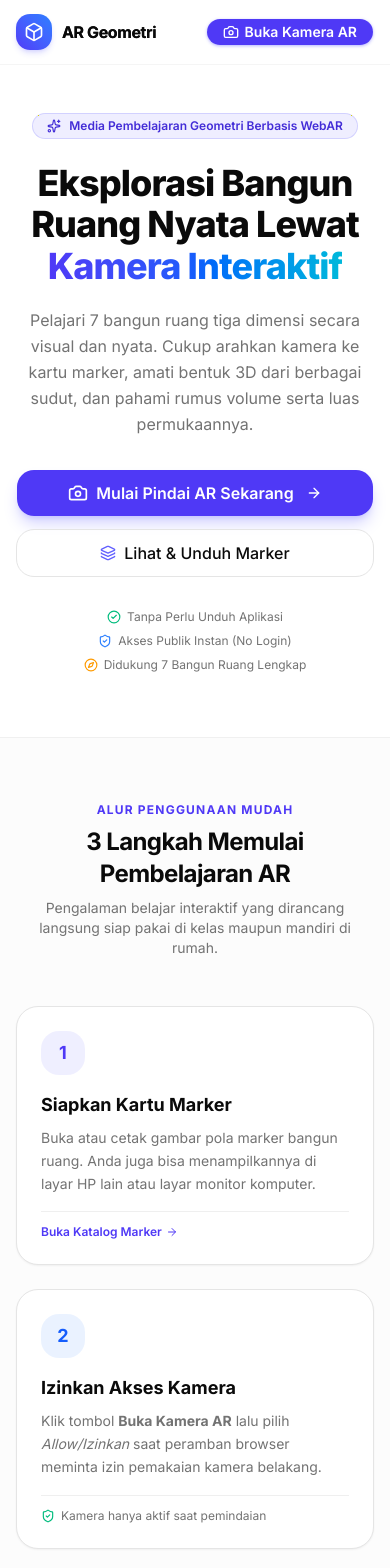
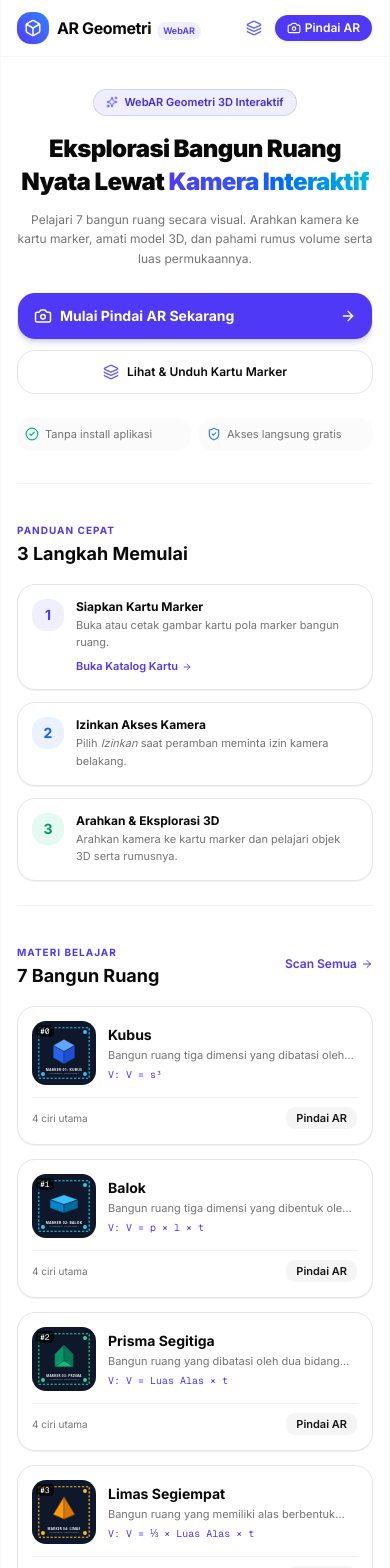
Before and after one commit to raihannurhidayat/AR-Geometri, a Next.js app: page / in a window 390 px wide. Shown: the top 1568 px of the page. Built offline with nearby package versions, Linux system fonts and the light colour scheme.

Commit message:
layout mobile

```diff
--- a/app/layout.tsx
+++ b/app/layout.tsx
@@ -1,9 +1,9 @@
-import type { Metadata } from "next";
+import type { Metadata, Viewport } from "next";
 import { Geist, Geist_Mono, Inter } from "next/font/google";
 import "./globals.css";
 import { cn } from "@/lib/utils";
 
-const inter = Inter({subsets:['latin'],variable:'--font-sans'});
+const inter = Inter({ subsets: ["latin"], variable: "--font-sans" });
 
 const geistSans = Geist({
   variable: "--font-geist-sans",
@@ -20,13 +20,33 @@ export const metadata: Metadata = {
   description: "Eksplorasi bangun ruang tiga dimensi secara interaktif melalui kamera Augmented Reality.",
 };
 
+export const viewport: Viewport = {
+  width: "device-width",
+  initialScale: 1,
+  maximumScale: 1,
+  userScalable: false,
+  viewportFit: "cover",
+};
+
 export default function RootLayout({ children }: LayoutProps<"/">) {
   return (
     <html
-      lang="en"
-      className={cn("h-full", "antialiased", geistSans.variable, geistMono.variable, "font-sans", inter.variable)}
+      lang="id"
+      className={cn(
+        "h-full",
+        "antialiased",
+        geistSans.variable,
+        geistMono.variable,
+        "font-sans",
+        inter.variable
+      )}
     >
-      <body className="min-h-full flex flex-col">{children}</body>
+      <body className="min-h-full flex flex-col bg-zinc-950 text-foreground selection:bg-indigo-500 selection:text-white">
+        {/* Mobile-Only Device Viewport Container */}
+        <div className="w-full max-w-md mx-auto min-h-screen bg-background relative shadow-2xl border-x border-border/30 flex flex-col overflow-x-hidden">
+          {children}
+        </div>
+      </body>
     </html>
   );
 }
--- a/app/page.tsx
+++ b/app/page.tsx
@@ -11,8 +11,6 @@ import {
   ShieldCheck,
   CheckCircle2,
   Box,
-  Compass,
-  Eye,
 } from "lucide-react";
 import { Button, buttonVariants } from "@/components/ui/button";
 import { cn } from "@/lib/utils";
@@ -24,74 +22,66 @@ export default function Home() {
 
   return (
     <div className="min-h-screen flex flex-col bg-background selection:bg-indigo-500 selection:text-white">
-      {/* Top Navbar */}
-      <header className="sticky top-0 z-40 w-full border-b border-border/40 bg-background/80 backdrop-blur-md">
-        <div className="mx-auto flex h-16 max-w-6xl items-center justify-between px-4 sm:px-6">
-          <Link href="/" className="flex items-center gap-2.5 group">
-            <div className="flex size-9 items-center justify-center rounded-xl bg-gradient-to-tr from-indigo-600 to-blue-500 text-white shadow-md shadow-indigo-500/20 group-hover:scale-105 transition-transform">
-              <Box className="size-5" />
+      {/* Top Navbar Mobile */}
+      <header className="sticky top-0 z-40 w-full border-b border-border/40 bg-background/85 backdrop-blur-md">
+        <div className="flex h-14 items-center justify-between px-4">
+          <Link href="/" className="flex items-center gap-2 group">
+            <div className="flex size-8 items-center justify-center rounded-xl bg-gradient-to-tr from-indigo-600 to-blue-500 text-white shadow-xs">
+              <Box className="size-4.5" />
             </div>
-            <div>
-              <span className="font-bold text-base sm:text-lg tracking-tight bg-gradient-to-r from-foreground via-foreground to-foreground/80 bg-clip-text">
-                AR Geometri
-              </span>
-              <span className="hidden sm:inline-block ml-2 rounded-full bg-indigo-500/10 px-2 py-0.5 text-[10px] font-semibold text-indigo-600 dark:text-indigo-400">
-                WebAR 3D
+            <div className="flex items-baseline gap-1.5">
+              <span className="font-bold text-base tracking-tight">AR Geometri</span>
+              <span className="rounded-full bg-indigo-500/10 px-1.5 py-0.5 text-[9px] font-semibold text-indigo-600 dark:text-indigo-400">
+                WebAR
               </span>
             </div>
           </Link>
 
-          <div className="flex items-center gap-2">
+          <div className="flex items-center gap-1.5">
             <Button
               variant="ghost"
-              size="sm"
+              size="icon-sm"
               onClick={() => setIsMarkerModalOpen(true)}
-              className="hidden sm:inline-flex gap-1.5 text-xs"
+              className="rounded-full text-foreground/80 hover:text-foreground"
+              title="Katalog Marker"
             >
-              <Layers className="size-3.5" />
-              <span>Katalog Marker</span>
+              <Layers className="size-4 text-indigo-500" />
             </Button>
 
             <Link
               href="/scan"
               className={cn(
                 buttonVariants({ size: "sm" }),
-                "bg-indigo-600 hover:bg-indigo-700 text-white shadow-sm shadow-indigo-500/20 rounded-xl px-4 flex items-center gap-1.5"
+                "bg-indigo-600 hover:bg-indigo-700 text-white shadow-xs rounded-xl px-3 flex items-center gap-1 text-xs font-semibold"
               )}
             >
-              <Camera className="size-4" />
-              <span className="font-semibold">Buka Kamera AR</span>
+              <Camera className="size-3.5" />
+              <span>Pindai AR</span>
             </Link>
           </div>
         </div>
       </header>
 
+      {/* Main Content (Mobile Optimized) */}
+      <main className="flex-1 flex flex-col px-4 py-6">
         {/* Hero Section */}
-      <main className="flex-1">
-        <section className="relative overflow-hidden pt-12 pb-16 md:pt-20 md:pb-24">
-          {/* Subtle Background Glows */}
+        <section className="relative overflow-hidden text-center pb-8 pt-2">
+          {/* Subtle Glow */}
           <div
             aria-hidden="true"
-            className="pointer-events-none absolute -top-40 left-1/2 -z-10 -translate-x-1/2 transform-gpu blur-3xl"
+            className="pointer-events-none absolute -top-24 left-1/2 -z-10 -translate-x-1/2 transform-gpu blur-3xl opacity-50"
           >
-            <div
-              style={{
-                clipPath:
-                  "polygon(74.1% 44.1%, 100% 61.6%, 97.5% 26.9%, 85.5% 0.1%, 80.7% 2%, 72.5% 32.5%, 60.2% 62.4%, 52.4% 68.1%, 47.5% 58.3%, 45.2% 34.5%, 27.5% 76.7%, 0.1% 64.9%, 17.9% 100%, 27.6% 76.8%, 76.1% 97.7%, 74.1% 44.1%)",
-              }}
-              className="aspect-[1155/678] w-[40rem] sm:w-[68rem] bg-gradient-to-tr from-indigo-500/20 via-sky-500/20 to-emerald-500/10 opacity-60"
-            />
+            <div className="size-64 rounded-full bg-gradient-to-tr from-indigo-500/30 to-cyan-400/20" />
           </div>
 
-          <div className="mx-auto max-w-5xl px-4 sm:px-6 text-center">
-            {/* Tag Badge */}
-            <div className="inline-flex items-center gap-2 rounded-full border border-indigo-500/20 bg-indigo-500/10 px-3.5 py-1 text-xs font-semibold text-indigo-700 dark:text-indigo-300 mb-6">
-              <Sparkles className="size-3.5" />
-              <span>Media Pembelajaran Geometri Berbasis WebAR</span>
+          {/* Badge */}
+          <div className="inline-flex items-center gap-1.5 rounded-full border border-indigo-500/20 bg-indigo-500/10 px-3 py-1 text-[11px] font-semibold text-indigo-700 dark:text-indigo-300 mb-4">
+            <Sparkles className="size-3 text-indigo-500" />
+            <span>WebAR Geometri 3D Interaktif</span>
           </div>
 
           {/* Main Headline */}
-            <h1 className="text-4xl font-extrabold tracking-tight text-foreground sm:text-5xl md:text-6xl max-w-3xl mx-auto leading-[1.15]">
+          <h1 className="text-2xl font-black tracking-tight text-foreground leading-snug">
             Eksplorasi Bangun Ruang Nyata Lewat{" "}
             <span className="bg-gradient-to-r from-indigo-600 via-blue-600 to-cyan-500 bg-clip-text text-transparent">
               Kamera Interaktif
@@ -99,225 +89,186 @@ export default function Home() {
           </h1>
 
           {/* Subtitle */}
-            <p className="mt-5 text-base sm:text-lg text-muted-foreground max-w-2xl mx-auto leading-relaxed">
-              Pelajari 7 bangun ruang tiga dimensi secara visual dan nyata. Cukup arahkan kamera ke kartu marker, amati bentuk 3D dari berbagai sudut, dan pahami rumus volume serta luas permukaannya.
+          <p className="mt-3 text-xs text-muted-foreground leading-relaxed">
+            Pelajari 7 bangun ruang secara visual. Arahkan kamera ke kartu marker, amati model 3D, dan pahami rumus volume serta luas permukaannya.
           </p>
 
-            {/* CTAs */}
-            <div className="mt-8 flex flex-col sm:flex-row items-center justify-center gap-3 sm:gap-4 max-w-md mx-auto">
+          {/* Action Buttons Stack */}
+          <div className="mt-6 flex flex-col gap-2.5 w-full">
             <Link
               href="/scan"
               className={cn(
                 buttonVariants({ size: "lg" }),
-                  "w-full sm:w-auto h-12 rounded-2xl bg-indigo-600 hover:bg-indigo-700 text-white text-base font-semibold shadow-lg shadow-indigo-500/25 gap-2 px-6 flex items-center justify-center"
+                "w-full h-12 rounded-2xl bg-indigo-600 hover:bg-indigo-700 text-white text-sm font-bold shadow-md shadow-indigo-500/20 gap-2 flex items-center justify-center"
               )}
             >
-                <Camera className="size-5" />
+              <Camera className="size-4.5" />
               <span>Mulai Pindai AR Sekarang</span>
-                <ArrowRight className="size-4 ml-1" />
+              <ArrowRight className="size-4 ml-auto" />
             </Link>
 
             <Button
               variant="outline"
               size="lg"
               onClick={() => setIsMarkerModalOpen(true)}
-                className="w-full sm:w-auto h-12 rounded-2xl border-border bg-background/80 hover:bg-muted text-base font-medium gap-2 px-5"
+              className="w-full h-11 rounded-2xl border-border bg-card hover:bg-muted text-xs font-semibold gap-2"
             >
               <Layers className="size-4 text-indigo-500" />
-                <span>Lihat & Unduh Marker</span>
+              <span>Lihat & Unduh Kartu Marker</span>
             </Button>
           </div>
 
-            {/* Trust / Benefit Badges */}
-            <div className="mt-8 flex flex-wrap items-center justify-center gap-y-2 gap-x-6 text-xs text-muted-foreground">
-              <div className="flex items-center gap-1.5">
-                <CheckCircle2 className="size-3.5 text-emerald-500" />
-                <span>Tanpa Perlu Unduh Aplikasi</span>
+          {/* Feature Badges */}
+          <div className="mt-6 grid grid-cols-2 gap-2 text-[11px] text-muted-foreground text-left">
+            <div className="flex items-center gap-1.5 rounded-xl bg-muted/40 p-2">
+              <CheckCircle2 className="size-3.5 text-emerald-500 shrink-0" />
+              <span>Tanpa install aplikasi</span>
             </div>
-              <div className="flex items-center gap-1.5">
-                <ShieldCheck className="size-3.5 text-blue-500" />
-                <span>Akses Publik Instan (No Login)</span>
-              </div>
-              <div className="flex items-center gap-1.5">
-                <Compass className="size-3.5 text-amber-500" />
-                <span>Didukung 7 Bangun Ruang Lengkap</span>
-              </div>
+            <div className="flex items-center gap-1.5 rounded-xl bg-muted/40 p-2">
+              <ShieldCheck className="size-3.5 text-blue-500 shrink-0" />
+              <span>Akses langsung gratis</span>
             </div>
           </div>
         </section>
 
-        {/* 3-Step Guided Flow Section */}
-        <section className="border-y border-border/50 bg-muted/30 py-16">
-          <div className="mx-auto max-w-5xl px-4 sm:px-6">
-            <div className="text-center max-w-xl mx-auto mb-12">
-              <h2 className="text-xs font-bold tracking-widest text-indigo-600 dark:text-indigo-400 uppercase">
-                Alur Penggunaan Mudah
+        {/* 3-Step Guided Flow */}
+        <section className="border-t border-border/50 pt-8 pb-6">
+          <div className="mb-4">
+            <span className="text-[10px] font-bold tracking-widest text-indigo-600 dark:text-indigo-400 uppercase">
+              Panduan Cepat
+            </span>
+            <h2 className="text-lg font-bold text-foreground">
+              3 Langkah Memulai
             </h2>
-              <p className="mt-2 text-2xl sm:text-3xl font-bold tracking-tight text-foreground">
-                3 Langkah Memulai Pembelajaran AR
-              </p>
-              <p className="mt-2 text-sm text-muted-foreground">
-                Pengalaman belajar interaktif yang dirancang langsung siap pakai di kelas maupun mandiri di rumah.
-              </p>
           </div>
 
-            <div className="grid grid-cols-1 md:grid-cols-3 gap-6">
+          <div className="flex flex-col gap-3">
             {/* Step 1 */}
-              <div className="relative flex flex-col items-start rounded-3xl border border-border bg-card p-6 shadow-xs hover:border-indigo-500/40 transition-colors">
-                <div className="flex size-11 items-center justify-center rounded-2xl bg-indigo-500/10 text-indigo-600 dark:text-indigo-400 font-bold text-lg mb-4">
+            <div className="flex items-start gap-3 rounded-2xl border border-border bg-card p-3.5 shadow-2xs">
+              <div className="flex size-8 shrink-0 items-center justify-center rounded-xl bg-indigo-500/10 text-indigo-600 dark:text-indigo-400 font-bold text-sm">
                 1
               </div>
-                <h3 className="text-lg font-bold text-foreground">Siapkan Kartu Marker</h3>
-                <p className="mt-2 text-sm text-muted-foreground leading-relaxed">
-                  Buka atau cetak gambar pola marker bangun ruang. Anda juga bisa menampilkannya di layar HP lain atau layar monitor komputer.
+              <div className="flex-1">
+                <h3 className="text-xs font-bold text-foreground">Siapkan Kartu Marker</h3>
+                <p className="mt-0.5 text-[11px] text-muted-foreground leading-relaxed">
+                  Buka atau cetak gambar kartu pola marker bangun ruang.
                 </p>
-                <div className="mt-4 pt-3 border-t border-border/60 w-full">
                 <button
                   onClick={() => setIsMarkerModalOpen(true)}
-                    className="text-xs font-semibold text-indigo-600 dark:text-indigo-400 hover:underline flex items-center gap-1 cursor-pointer"
+                  className="mt-1.5 text-[11px] font-semibold text-indigo-600 dark:text-indigo-400 hover:underline flex items-center gap-1 cursor-pointer"
                 >
-                    <span>Buka Katalog Marker</span>
-                    <ArrowRight className="size-3" />
+                  <span>Buka Katalog Kartu</span>
+                  <ArrowRight className="size-2.5" />
                 </button>
               </div>
             </div>
 
             {/* Step 2 */}
-              <div className="relative flex flex-col items-start rounded-3xl border border-border bg-card p-6 shadow-xs hover:border-indigo-500/40 transition-colors">
-                <div className="flex size-11 items-center justify-center rounded-2xl bg-blue-500/10 text-blue-600 dark:text-blue-400 font-bold text-lg mb-4">
+            <div className="flex items-start gap-3 rounded-2xl border border-border bg-card p-3.5 shadow-2xs">
+              <div className="flex size-8 shrink-0 items-center justify-center rounded-xl bg-blue-500/10 text-blue-600 dark:text-blue-400 font-bold text-sm">
                 2
               </div>
-                <h3 className="text-lg font-bold text-foreground">Izinkan Akses Kamera</h3>
-                <p className="mt-2 text-sm text-muted-foreground leading-relaxed">
-                  Klik tombol <strong>Buka Kamera AR</strong> lalu pilih <em>Allow/Izinkan</em> saat peramban browser meminta izin pemakaian kamera belakang.
+              <div className="flex-1">
+                <h3 className="text-xs font-bold text-foreground">Izinkan Akses Kamera</h3>
+                <p className="mt-0.5 text-[11px] text-muted-foreground leading-relaxed">
+                  Pilih <em>Izinkan</em> saat peramban meminta izin kamera belakang.
                 </p>
-                <div className="mt-4 pt-3 border-t border-border/60 w-full flex items-center gap-1.5 text-xs text-muted-foreground">
-                  <ShieldCheck className="size-3.5 text-emerald-500" />
-                  <span>Kamera hanya aktif saat pemindaian</span>
               </div>
             </div>
 
             {/* Step 3 */}
-              <div className="relative flex flex-col items-start rounded-3xl border border-border bg-card p-6 shadow-xs hover:border-indigo-500/40 transition-colors">
-                <div className="flex size-11 items-center justify-center rounded-2xl bg-emerald-500/10 text-emerald-600 dark:text-emerald-400 font-bold text-lg mb-4">
+            <div className="flex items-start gap-3 rounded-2xl border border-border bg-card p-3.5 shadow-2xs">
+              <div className="flex size-8 shrink-0 items-center justify-center rounded-xl bg-emerald-500/10 text-emerald-600 dark:text-emerald-400 font-bold text-sm">
                 3
               </div>
-                <h3 className="text-lg font-bold text-foreground">Arahkan & Eksplorasi</h3>
-                <p className="mt-2 text-sm text-muted-foreground leading-relaxed">
-                  Arahkan kamera ke kartu marker. Model 3D bangun ruang akan muncul seketika di atas kartu lengkap dengan rotasi dan rumus matematika!
+              <div className="flex-1">
+                <h3 className="text-xs font-bold text-foreground">Arahkan & Eksplorasi 3D</h3>
+                <p className="mt-0.5 text-[11px] text-muted-foreground leading-relaxed">
+                  Arahkan kamera ke kartu marker dan pelajari objek 3D serta rumusnya.
                 </p>
-                <div className="mt-4 pt-3 border-t border-border/60 w-full">
-                  <Link
-                    href="/scan"
-                    className="text-xs font-semibold text-indigo-600 dark:text-indigo-400 hover:underline flex items-center gap-1"
-                  >
-                    <span>Coba Sekarang</span>
-                    <ArrowRight className="size-3" />
-                  </Link>
-                </div>
               </div>
             </div>
           </div>
         </section>
 
         {/* 7 Bangun Ruang Showcase */}
-        <section className="py-16 md:py-20">
-          <div className="mx-auto max-w-5xl px-4 sm:px-6">
-            <div className="flex flex-col sm:flex-row sm:items-end justify-between mb-10 gap-4">
+        <section className="border-t border-border/50 pt-8 pb-4">
+          <div className="flex items-center justify-between mb-4">
             <div>
-                <h2 className="text-xs font-bold tracking-widest text-indigo-600 dark:text-indigo-400 uppercase">
-                  Materi Geometri Lengkap
+              <span className="text-[10px] font-bold tracking-widest text-indigo-600 dark:text-indigo-400 uppercase">
+                Materi Belajar
+              </span>
+              <h2 className="text-lg font-bold text-foreground">
+                7 Bangun Ruang
               </h2>
-                <p className="mt-1 text-2xl sm:text-3xl font-bold tracking-tight text-foreground">
-                  7 Bangun Ruang Yang Dapat Dipindai
-                </p>
             </div>
             <Link
               href="/scan"
-                className={cn(
-                  buttonVariants({ variant: "outline", size: "sm" }),
-                  "rounded-xl self-start sm:self-auto flex items-center gap-1.5"
-                )}
+              className="text-xs font-semibold text-indigo-600 dark:text-indigo-400 hover:underline flex items-center gap-1"
             >
-                <Eye className="size-3.5" />
-                <span>Langsung Pindai</span>
+              <span>Scan Semua</span>
+              <ArrowRight className="size-3" />
             </Link>
           </div>
 
-            <div className="grid grid-cols-1 sm:grid-cols-2 lg:grid-cols-3 gap-5">
+          <div className="flex flex-col gap-3.5">
             {GEOMETRIES.map((item) => (
               <div
                 key={item.id}
-                  className="group flex flex-col justify-between rounded-3xl border border-border bg-card p-5 transition-all hover:border-indigo-500/40 hover:shadow-md"
+                className="group flex flex-col rounded-2xl border border-border bg-card p-3.5 transition-all shadow-2xs"
               >
-                  <div>
-                    {/* Top Marker Image / Diagram */}
-                    <div className="relative aspect-[4/3] w-full overflow-hidden rounded-2xl bg-slate-900 p-3 flex items-center justify-center">
+                <div className="flex gap-3 items-center">
+                  {/* Thumbnail Marker */}
+                  <div className="relative size-16 shrink-0 overflow-hidden rounded-xl bg-slate-900 p-1 flex items-center justify-center">
                     <Image
                       src={item.markerPreviewPath}
                       alt={`Preview ${item.name}`}
-                        width={260}
-                        height={195}
-                        className="h-full w-full object-contain transition-transform group-hover:scale-105"
+                      width={64}
+                      height={64}
+                      className="h-full w-full object-contain"
                     />
-                      <div className="absolute top-2.5 right-2.5 rounded-full bg-black/60 px-2.5 py-0.5 text-[10px] font-medium text-white backdrop-blur-xs">
-                        Target #{item.targetIndex}
+                    <div className="absolute top-1 left-1 rounded bg-black/70 px-1 py-0.2 text-[8px] font-mono text-white">
+                      #{item.targetIndex}
                     </div>
                   </div>
 
-                    <div className="mt-4">
-                      <h3 className="text-lg font-bold text-foreground">
+                  {/* Info */}
+                  <div className="flex-1 min-w-0">
+                    <h3 className="text-sm font-bold text-foreground truncate">
                       {item.name}
                     </h3>
-                      <p className="mt-1 text-xs text-muted-foreground line-clamp-2 leading-relaxed">
+                    <p className="text-[11px] text-muted-foreground line-clamp-1 mt-0.5">
                       {item.description}
                     </p>
-                    </div>
-
-                    {/* Formula Snippets */}
-                    <div className="mt-4 space-y-1.5 rounded-xl bg-muted/50 p-2.5 text-[11px] font-mono">
-                      <div className="flex justify-between items-center text-foreground">
-                        <span className="text-muted-foreground font-sans">Volume:</span>
-                        <span className="font-semibold">{item.formulaVolume.formula}</span>
-                      </div>
-                      <div className="flex justify-between items-center text-foreground">
-                        <span className="text-muted-foreground font-sans">Luas Permukaan:</span>
-                        <span className="font-semibold">{item.formulaSurface.formula}</span>
+                    <div className="mt-1 flex items-center gap-2 text-[10px] font-mono text-indigo-600 dark:text-indigo-400">
+                      <span>V: {item.formulaVolume.formula}</span>
                     </div>
                   </div>
                 </div>
 
-                  <div className="mt-5 pt-3 border-t border-border/60 flex items-center justify-between">
-                    <span className="text-xs text-muted-foreground font-medium">
-                      {item.characteristics.length} Karakteristik
+                <div className="mt-3 pt-2 border-t border-border/50 flex items-center justify-between text-xs">
+                  <span className="text-[10px] text-muted-foreground">
+                    {item.characteristics.length} ciri utama
                   </span>
                   <Link
                     href="/scan"
                     className={cn(
                       buttonVariants({ size: "xs", variant: "secondary" }),
-                        "rounded-lg text-xs font-semibold"
+                      "rounded-lg text-[11px] font-semibold"
                     )}
                   >
-                      <span>Scan AR</span>
+                    <span>Pindai AR</span>
                   </Link>
                 </div>
               </div>
             ))}
           </div>
-          </div>
         </section>
       </main>
 
-      {/* Footer */}
-      <footer className="border-t border-border bg-muted/20 py-8">
-        <div className="mx-auto flex max-w-5xl flex-col sm:flex-row items-center justify-between gap-4 px-4 sm:px-6 text-xs text-muted-foreground">
-          <div className="flex items-center gap-2">
-            <Box className="size-4 text-indigo-500" />
-            <span className="font-semibold text-foreground">AR Geometri</span>
-            <span>— Media Pembelajaran Berbasis WebAR</span>
-          </div>
-          <p>© 2026 AR Geometri. Dibuat untuk pengalaman belajar visual interaktif.</p>
-        </div>
+      {/* Mobile Footer */}
+      <footer className="border-t border-border bg-muted/20 py-4 px-4 text-center text-[10px] text-muted-foreground">
+        <p>© 2026 AR Geometri • Media Pembelajaran Berbasis WebAR</p>
       </footer>
 
       {/* Marker Catalog Modal */}
--- a/components/ui/dialog.tsx
+++ b/components/ui/dialog.tsx
@@ -41,7 +41,7 @@ function DialogContent({
       <DialogBackdrop />
       <DialogPrimitive.Popup
         className={cn(
-          "fixed top-1/2 left-1/2 z-50 flex w-full max-w-lg -translate-x-1/2 -translate-y-1/2 flex-col rounded-3xl border border-border bg-background p-6 shadow-2xl transition-[scale,opacity] duration-150 ease-out data-ending-style:scale-95 data-ending-style:opacity-0 data-starting-style:scale-95 data-starting-style:opacity-0 focus:outline-none sm:max-w-2xl max-h-[90vh] overflow-y-auto",
+          "fixed top-1/2 left-1/2 z-50 flex w-[calc(100vw-2rem)] max-w-sm -translate-x-1/2 -translate-y-1/2 flex-col rounded-3xl border border-border bg-background p-5 shadow-2xl transition-[scale,opacity] duration-150 ease-out data-ending-style:scale-95 data-ending-style:opacity-0 data-starting-style:scale-95 data-starting-style:opacity-0 focus:outline-none max-h-[85vh] overflow-y-auto",
           className
         )}
         {...props}
```
Also changed, not shown: features/ar/components/ARScanner.tsx (+24 -24 lines), features/geometry/components/MarkerModal.tsx (+10 -10 lines). Lines whose indentation alone changed are shown as unchanged.
